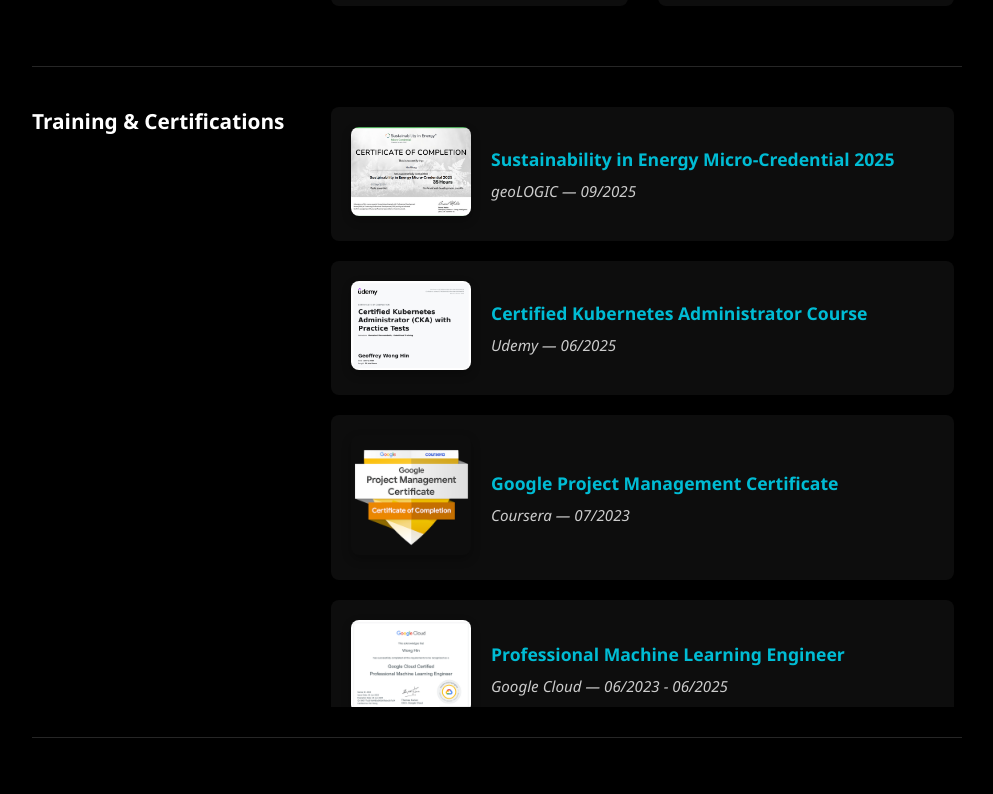
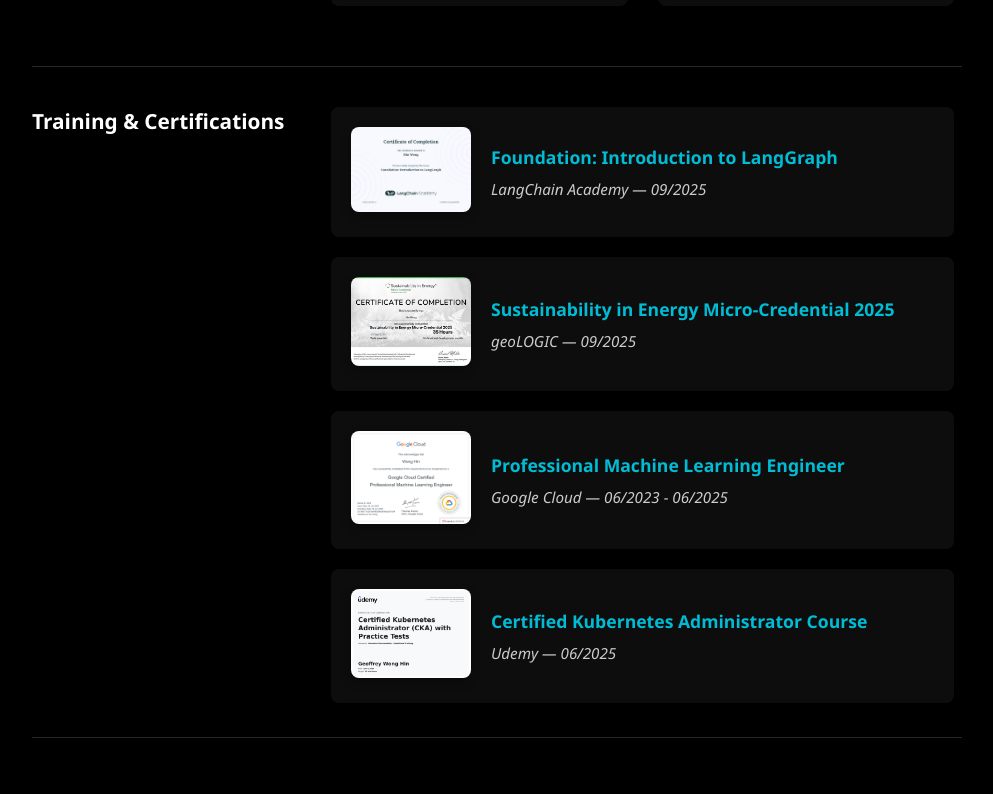
Before and after one commit to RyanStark223232/vue-personal-page, a Vue app: page / in a window 1280 px wide. Shown: the part 2906-3700 px from the top of the page, without its empty margins (143-1136 px from the left). Built offline with nearby package versions, Linux system fonts and the light colour scheme.

Commit message:
Add langgraph cert

```diff
--- a/src/data/data.ts
+++ b/src/data/data.ts
@@ -247,10 +247,23 @@
 
 export const certifications = [
   {
+    certName: 'Foundation: Introduction to LangGraph',
+    issuer: 'LangChain Academy',
+    period: '09/2025',
+    image: '/images/certifications/LangGraph_Basic.png',
+  },
+  {
     certName: 'Sustainability in Energy Micro-Credential 2025',
     issuer: 'geoLOGIC',
     period: '09/2025',
     image: '/images/certifications/ESG.png',
+  },
+  {
+    certName: 'Professional Machine Learning Engineer',
+    issuer: 'Google Cloud',
+    period: '06/2023 - 06/2025',
+    image: '/images/certifications/Google_ML_Engineer.png',
+    link: 'https://google.accredible.com/40a5196e-5ff5-43fa-b7e7-b6b25939faa7',
   },
   {
     certName: 'Certified Kubernetes Administrator Course',
@@ -260,25 +273,18 @@
     link: 'https://www.udemy.com/certificate/UC-745259c4-3062-45ce-8bb8-2c6d74a9df76/?utm_campaign=email&utm_medium=email&utm_source=sendgrid.com',
   },
   {
+    certName: 'Hackerrank Misc Certifications',
+    issuer: 'Hackerrank',
+    period: '06/2025',
+    image: '/images/certifications/Hackerrank_misc.png',
+    link: 'https://www.hackerrank.com/profile/geoffreywonghin',
+  },
+  {
     certName: 'Google Project Management Certificate',
     issuer: 'Coursera',
     period: '07/2023',
     image: '/images/certifications/google-project-management-certificate.2.png',
     link: 'https://www.credly.com/badges/7aa1ce4d-666c-4065-bd91-54066062e5a2/public_url',
-  },
-  {
-    certName: 'Professional Machine Learning Engineer',
-    issuer: 'Google Cloud',
-    period: '06/2023 - 06/2025',
-    image: '/images/certifications/Google_ML_Engineer.png',
-    link: 'https://google.accredible.com/40a5196e-5ff5-43fa-b7e7-b6b25939faa7',
-  },
-  {
-    certName: 'Hackerrank Misc Certifications',
-    issuer: 'Hackerrank',
-    period: '06/2025',
-    image: '/images/certifications/Hackerrank_misc.png',
-    link: 'https://www.hackerrank.com/profile/geoffreywonghin',
   },
   {
     certName: "Google's Large Language Model (LLM) Learning Path",
```
Also changed, not shown: public/images/certifications/LangGraph_Basic.png (added).
